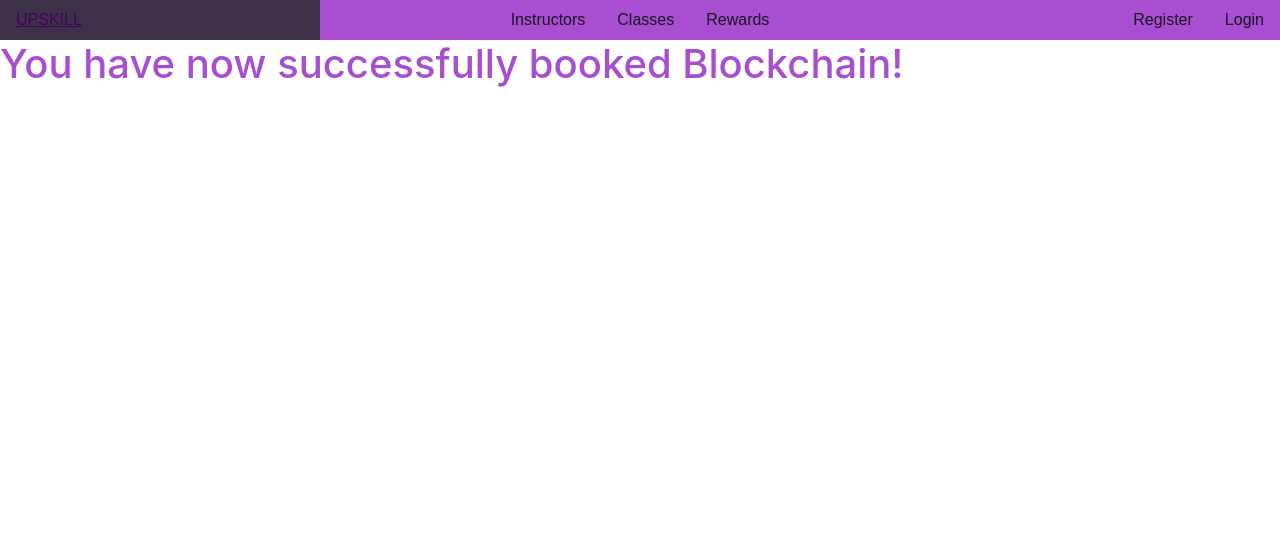
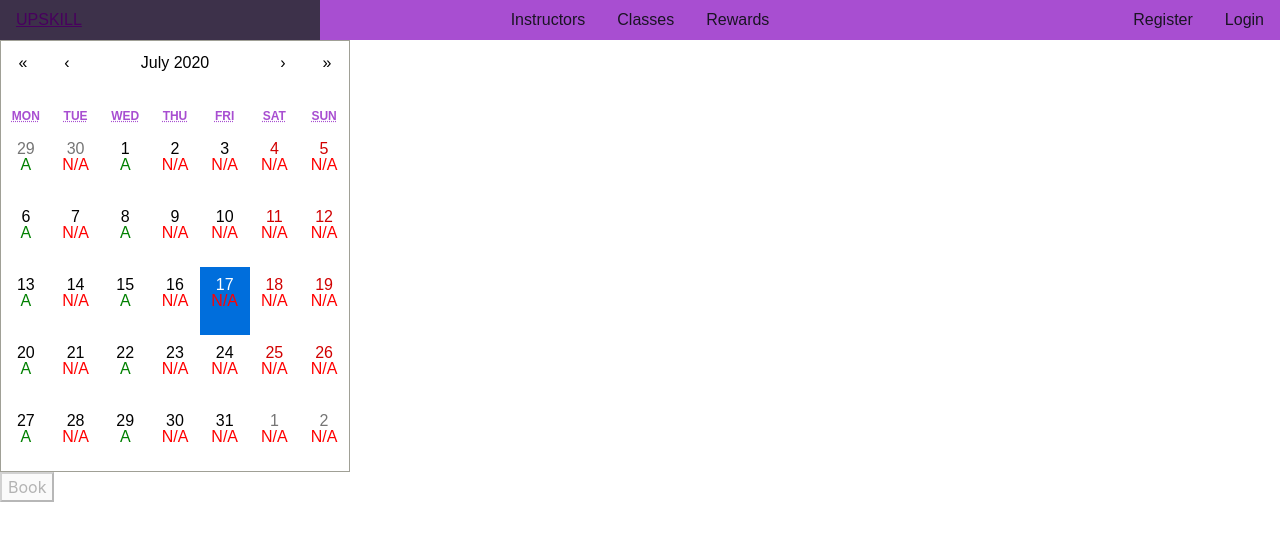
Before and after one commit to Pyxxil/upskill, a React (Create React App) app in the folder frontend/: page /book/Blockchain in a window 1280 px wide. Shown: the top 540 px of the page. Built offline with nearby package versions, Linux system fonts and the light colour scheme; no server answers; the HTML template or start-up script is replaced by a standard one.

Commit message:
Hack Together a Booking Page

```diff
--- a/frontend/src/pages/Book.tsx
+++ b/frontend/src/pages/Book.tsx
@@ -1,4 +1,6 @@
-import React from "react";
+import React, { useState } from "react";
+import Calendar from "react-calendar";
+import "react-calendar/dist/Calendar.css";
 
 interface OwnProps {
   classId: number;
@@ -6,10 +8,38 @@ interface OwnProps {
 
 type BookProps = OwnProps;
 
+const isFib = (n: number): Boolean => {
+  return ([1, 2, 3, 5, 8, 13, 21].find((v) => v === n) && true) || false;
+};
+
 const Book = (props: BookProps) => {
+  const [date, setDate] = useState(new Date());
+  const [booked, setBooked] = useState(false);
+
+  if (booked) {
+    return <div>You have now successfully booked {props.classId}!</div>;
+  }
+
   return (
     <div>
-      <h1>You have now successfully booked {props.classId}!</h1>
+      <Calendar
+        value={date}
+        onChange={(d) => setDate(Array.isArray(d) ? d[0] : d)}
+        tileContent={(d) =>
+          d.date.getUTCDay() === 1 || d.date.getUTCDay() === 3 ? (
+            <p style={{ color: "green" }}>A</p>
+          ) : (
+            <p style={{ color: "red" }}>N/A</p>
+          )
+        }
+      />
+
+      <button
+        onClick={() => setBooked(true)}
+        disabled={date.getUTCDay() !== 1 && date.getUTCDay() !== 3}
+      >
+        Book
+      </button>
     </div>
   );
 };
```
Also changed, not shown: frontend/package.json (+5 -3 lines), 1 other file (tests, documents, lock files or other folders).
